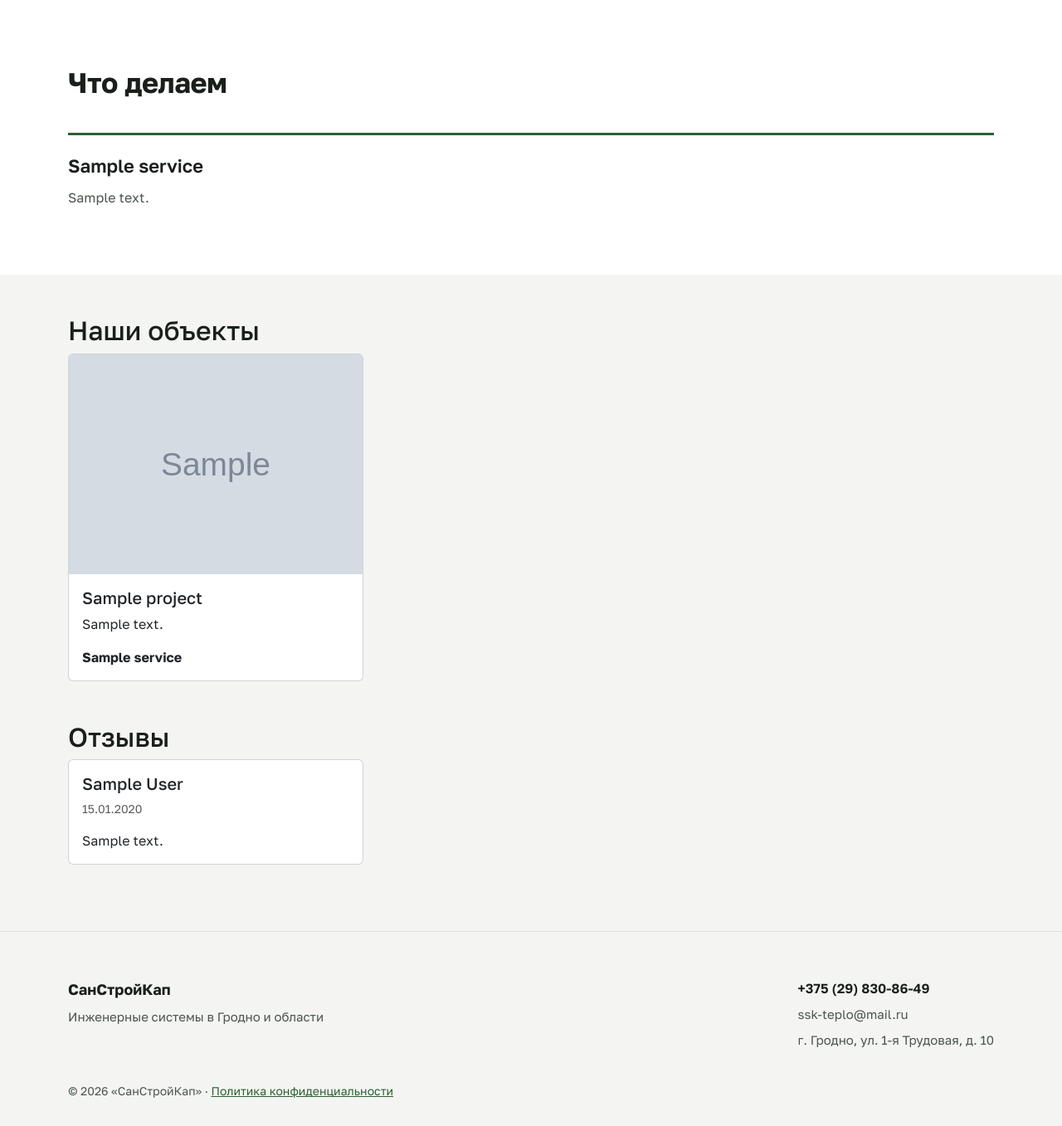
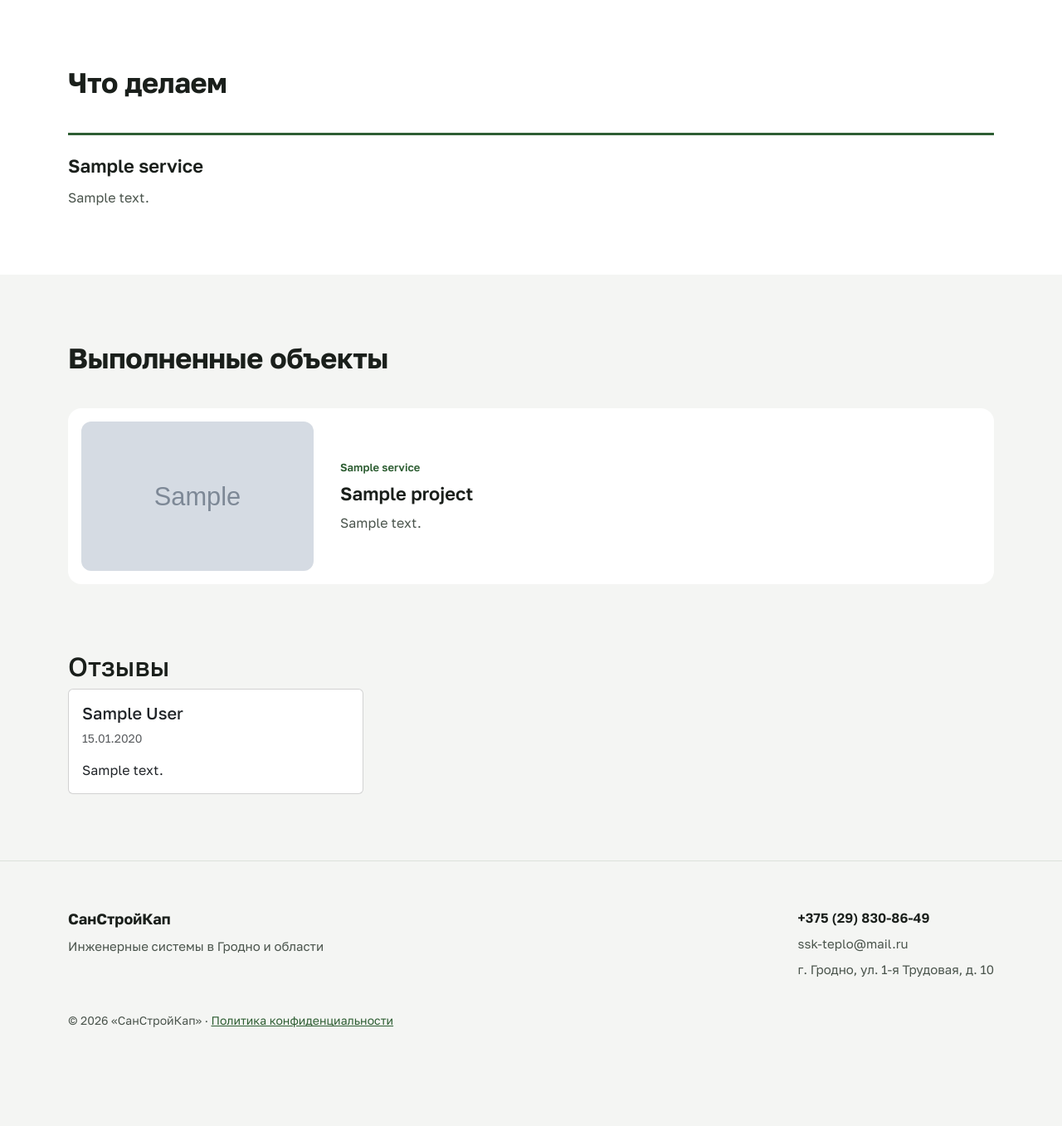
Before and after one commit to GlebTrifonov/ssk-site, a Django app: page / in a window 1280 px wide. Shown: the part 793-2150 px from the top of the page at 83% size. After the commit the page ends 2031 px from the top, so only its background shows below. Run offline with Django 5.2, Linux system fonts and the light colour scheme; tables that the repository leaves empty hold one stand-in row (values such as "Sample post"); grey boxes marked "Sample" are stand-in pictures.

Commit message:
feat: restyle projects section

```diff
--- a/pages/templates/pages/home.html
+++ b/pages/templates/pages/home.html
@@ -39,26 +39,28 @@
         </div>
     </div>
 </section>
-<div class="container mt-5">
-    <section class="mb-5">
-        <h2>Наши объекты</h2>
-        <div class="row g-4">
+<section class="section">
+    <div class="container">
+        <h2 class="section-title">Выполненные объекты</h2>
+        <div class="projects-list">
             {% for project in projects %}
-            <div class="col-md-4">
-                <div class="card">
-                    {% if project.images.all %}
-                    <img src="{{ project.images.all.0.image.url }}" class="card-img-top" alt="{{ project.title }}">
-                    {% endif %}
-                    <div class="card-body">
-                        <h5 class="card-title">{{ project.title }}</h5>
-                        <p class="card-text">{{ project.description }}</p>
-                        <p class="card-text fw-bold">{{ project.service.title }}</p>
-                    </div>
+            <article class="project">
+                {% with photo=project.images.all|first %}
+                {% if photo %}
+                <img src="{{ photo.image.url }}" alt="{{ project.title }}" class="project-photo" loading="lazy">
+                {% endif %}
+                {% endwith %}
+                <div class="project-body">
+                    <p class="project-service">{{ project.service.title }}</p>
+                    <h3 class="project-title">{{ project.title }}</h3>
+                    <p class="project-text">{{ project.description }}</p>
                 </div>
-            </div>
+            </article>
             {% endfor %}
         </div>
-    </section>
+    </div>
+</section>
+<div class="container">
     <section class="mb-5">
         <h2>Отзывы</h2>
         <div class="row g-4">
--- a/static/css/style.css
+++ b/static/css/style.css
@@ -218,3 +218,54 @@ body {
   line-height: 1.6;
   color: var(--color-text-muted);
 }
+
+/* Объекты: горизонтальные карточки, фото слева, текст справа */
+.projects-list {
+  display: flex;
+  flex-direction: column;
+  gap: 24px;
+}
+
+.project {
+  display: flex;
+  flex-wrap: wrap;
+  align-items: center;
+  gap: 24px;
+  padding: 16px;
+  background: var(--color-surface);
+  border-radius: 16px;
+}
+
+.project-photo {
+  flex: 0 1 280px;
+  width: 280px;
+  max-width: 100%;
+  height: 180px;
+  object-fit: cover;
+  border-radius: 12px;
+}
+
+.project-body {
+  flex: 1 1 360px;
+  padding: 8px;
+}
+
+.project-service {
+  margin-bottom: 8px;
+  font-size: 0.8125rem;
+  font-weight: 600;
+  color: var(--color-accent);
+}
+
+.project-title {
+  margin-bottom: 8px;
+  font-size: 1.375rem;
+  font-weight: 600;
+  line-height: 1.3;
+}
+
+.project-text {
+  margin: 0;
+  line-height: 1.55;
+  color: var(--color-text-muted);
+}
```
